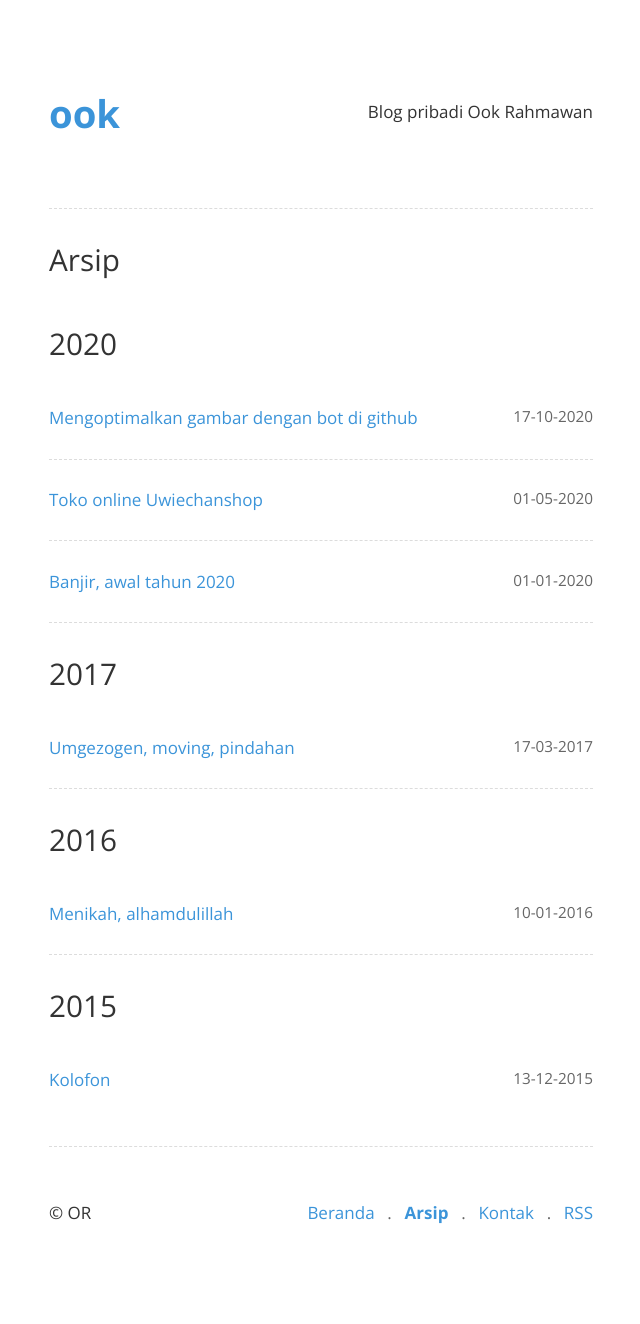
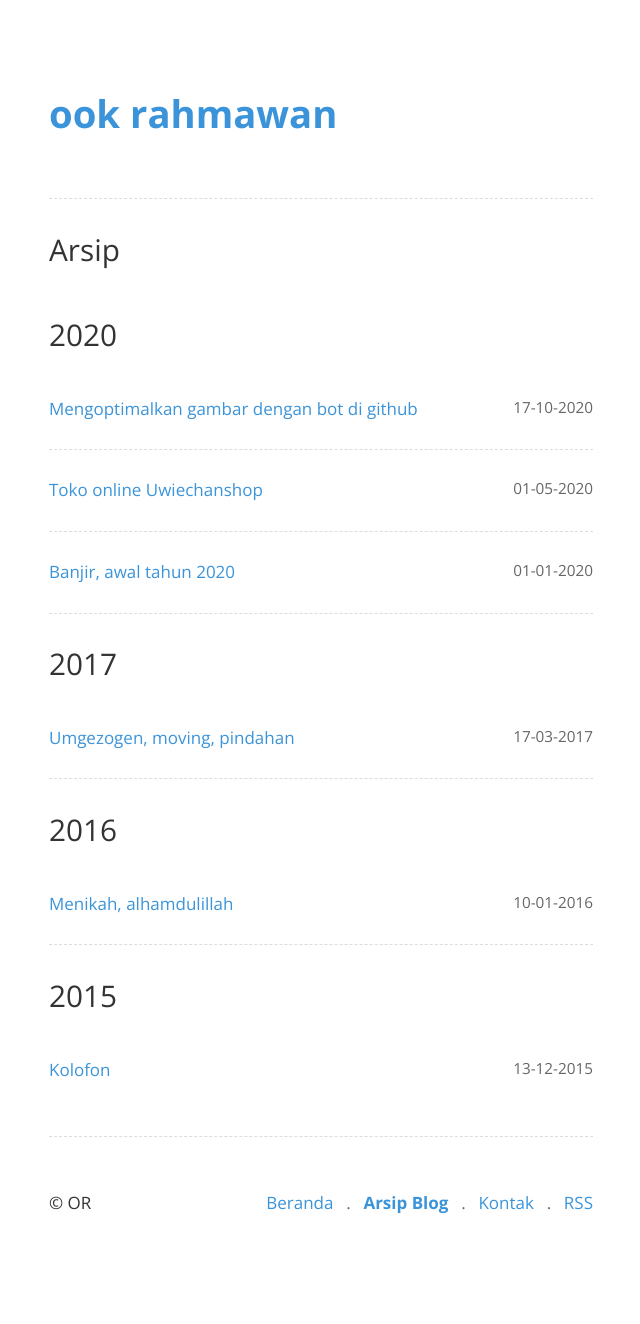
Before and after one commit to krhmwn/krhmwn.github.io, a Jekyll site: the page built from archive.html, in a window 1280 px wide. Shown: the whole page, without its empty margins (319-959 px from the left). Built offline with Jekyll 4.4.1, drawn with Linux system fonts in a browser that asks for light colours; some of the changed lines change nothing that is shown.

Commit message:
Update v.1.0.3

```diff
--- a/archive.html
+++ b/archive.html
@@ -2,7 +2,7 @@
 layout: default
 title: Arsip
 ---
-{% include header.html %}
+{% include header2.html %}
 <article>
 <h2>Arsip</h2>
 {% for post in site.posts %}
@@ -14,4 +14,4 @@ title: Arsip
 <span class="archivelist"><a href="{{ post.url }}">{{ post.title }}</a><time datetime="{{ post.date | date: '%Y-%m-%d' }}">{{ post.date | date: "%d-%m-%Y" }}</time></span>
 {% endfor %}
 </article>
-{% include footer.html %}
+{% include footer2.html %}
```
